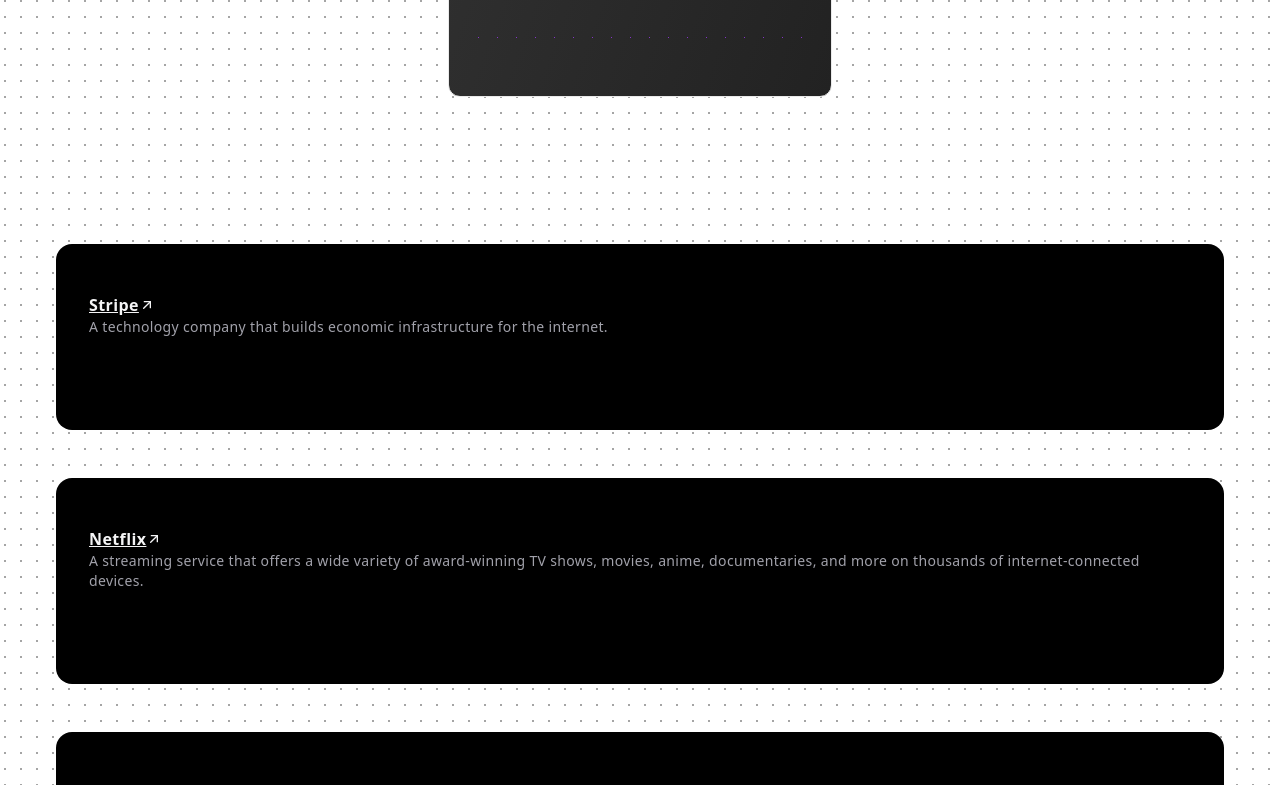
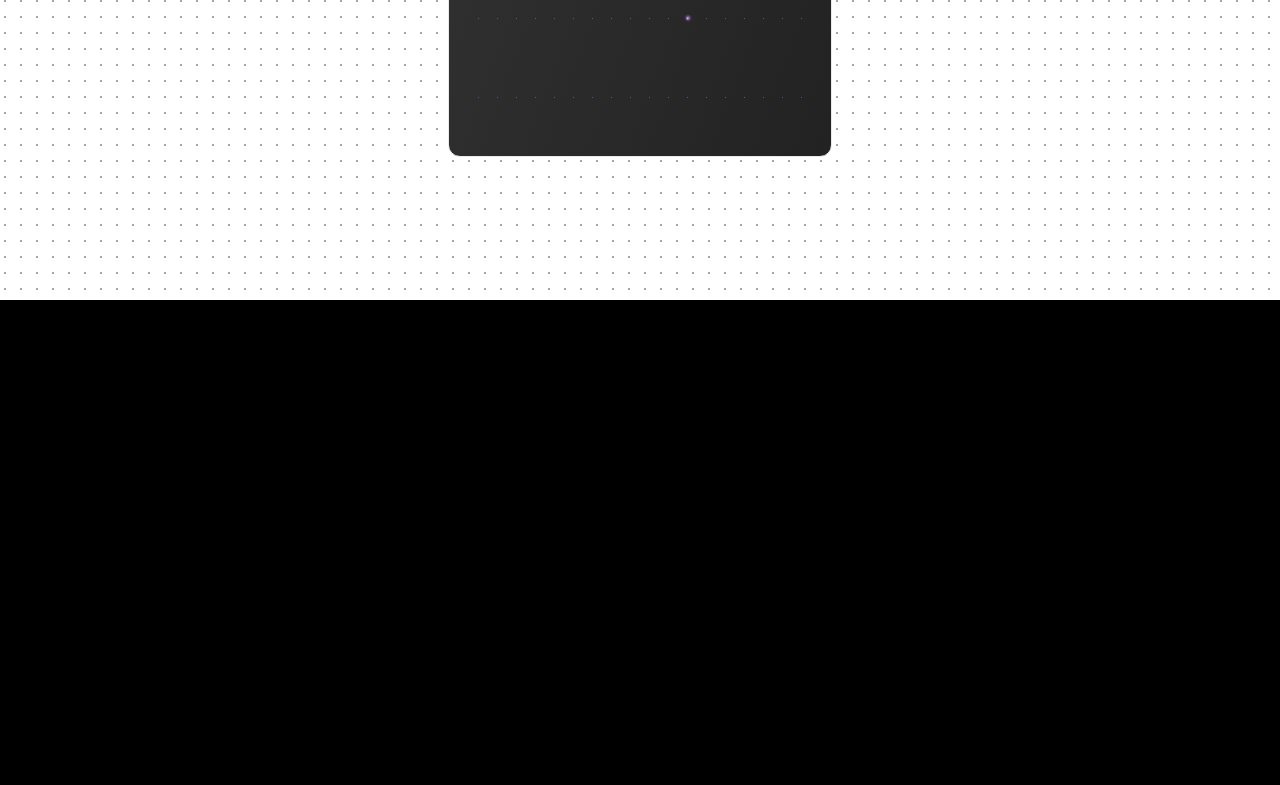
Before and after one commit to raptor-07/Job-Scouter, a Next.js app: page /jobs in a window 1280 px wide. Shown: the part 500-1285 px from the top of the page. After the commit the page ends 800 px from the top, so only its background shows below. Built offline with nearby package versions, Linux system fonts and the light colour scheme.

Commit message:
feat: refractor: jobs page.tsx

```diff
--- a/src/app/jobs/page.tsx
+++ b/src/app/jobs/page.tsx
@@ -1,6 +1,6 @@
 "use client";
 
-import React from "react";
+import React, { useState, useRef, ChangeEvent, DragEvent } from "react";
 import { HoverEffect } from "@/components/ui/jobs/card-hover";
 import { GlowingStarsBackground } from "@/components/ui/jobs/glowing-bg";
 import {
@@ -8,12 +8,103 @@
   GlowingStarsTitle,
 } from "@/components/ui/jobs/glowing-dots";
 import { DotBackground } from "@/components/ui/dot-background";
+import { TextWriter } from "@/components/ui/jobs/text-writer";
+import { getJobsHandler } from "@/actions/getJobsHandler";
+import { set } from "zod";
 
 const Page = () => {
+  const fileInputRef = useRef<HTMLInputElement>(null);
+  const [loading, setLoading] = useState<boolean>(false);
+
+  const [jobs, setJobs] = useState<any[]>([]);
+  const [words, setWords] = useState<string>("");
+
+  const handleDragOver = (e: DragEvent<HTMLDivElement>) => {
+    e.preventDefault();
+  };
+
+  const handleDragLeave = (e: DragEvent<HTMLDivElement>) => {
+    e.preventDefault();
+  };
+
+  const handleDrop = async (e: DragEvent<HTMLDivElement>) => {
+    e.preventDefault();
+
+    if (e.dataTransfer.files) {
+      setLoading(false);
+      setJobs([]);
+      setWords("");
+
+      let files = Array.from(e.dataTransfer.files);
+      console.log(files);
+      files = files.filter((file: File) => file.type === "application/pdf");
+
+      if (files.length === 0) {
+        alert("Please upload a PDF file again.");
+        return;
+      }
+      const formData = new FormData();
+      formData.append("resume", files[0]);
+
+      const bodyElement = document.querySelector("body");
+      if (bodyElement) {
+        bodyElement.style.filter = "blur(6px)";
+      }
+
+      const mergedData = await getJobsHandler(formData);
+      if (bodyElement) {
+        bodyElement.style.filter = "none";
+      }
+      setJobs(mergedData.jobs);
+      setWords(mergedData.market_info);
+      setLoading(true);
+    }
+  };
+
+  const handleFileSelect = async (e: ChangeEvent<HTMLInputElement>) => {
+    if (e.target.files) {
+      setLoading(false);
+      setJobs([]);
+      setWords("");
+      let files = Array.from(e.target.files);
+      console.log(files);
+      files = files.filter((file: File) => file.type === "application/pdf");
+      if (files.length === 0) {
+        alert("Please upload a PDF file again.");
+        return;
+      }
+      const formData = new FormData();
+      formData.append("resume", files[0]);
+
+      const bodyElement = document.querySelector("body");
+      if (bodyElement) {
+        bodyElement.style.filter = "blur(6px)";
+      }
+
+      const mergedData = await getJobsHandler(formData);
+      if (bodyElement) {
+        bodyElement.style.filter = "none";
+      }
+      setJobs(mergedData.jobs);
+      setWords(mergedData.market_info);
+      setLoading(true);
+    }
+  };
+
+  const handleClick = () => {
+    fileInputRef.current?.click();
+  };
+
   return (
     <div>
       <DotBackground>
-        <div className="flex min-h-[85vh] py-20 items-center justify-center antialiased">
+        <div
+          className="flex min-h-[100vh] py-20 items-center justify-center antialiased p-0 m-0"
+          onDragOver={handleDragOver}
+          onDragLeave={handleDragLeave}
+          onDrop={handleDrop}
+          onClick={handleClick}
+        >
           <GlowingStarsBackground>
             <div className="absolute top-1/2 left-1/2 transform -translate-x-1/2 -translate-y-1/2 min-w-[40vw] sm:min-w-[80vw] flex flex-col items-center">
               <GlowingStarsDescription className="-translate-y-5/18 text-nowrap opacity-70 mr-[70px]">
@@ -23,57 +114,25 @@
             </div>
           </GlowingStarsBackground>
         </div>
-        <div className="max-w-7xl mx-auto px-8">
-          <HoverEffect items={projects} />
-        </div>
+        <input
+          ref={fileInputRef}
+          type="file"
+          style={{ display: "none" }}
+          accept=".pdf"
+          onChange={handleFileSelect}
+        />
+        {loading && (
+          <div>
+            <TextWriter words={words} />
+
+            <div className="max-w-7xl mx-auto px-8">
+              <HoverEffect items={jobs} />
+            </div>
+          </div>
+        )}
       </DotBackground>
     </div>
   );
 };
 
-export const projects = [
-  {
-    title: "Stripe",
-    description:
-      "A technology company that builds economic infrastructure for the internet.",
-    company_link: "https://stripe.com",
-    job_link: "https://stripe.com/jobs",
-  },
-  {
-    title: "Netflix",
-    description:
-      "A streaming service that offers a wide variety of award-winning TV shows, movies, anime, documentaries, and more on thousands of internet-connected devices.",
-    company_link: "https://netflix.com",
-    job_link: "https://netflix.com/jobs",
-  },
-  {
-    title: "Apple",
-    description:
-      "A multinational technology company that specializes in consumer electronics, computer software, and online services.",
-    company_link: "https://apple.com",
-    job_link: "https://apple.com/jobs",
-  },
-  {
-    title: "Amazon",
-    description:
-      "A multinational technology company focusing on e-commerce, cloud computing, digital streaming, and artificial intelligence.",
-    company_link: "https://amazon.com",
-    job_link: "https://amazon.com/jobs",
-  },
-  {
-    title: "Microsoft",
-    description:
-      "A multinational technology company that develops, manufactures, licenses, supports, and sells computer software, consumer electronics, personal computers, and related services.",
-    company_link: "https://microsoft.com",
-    job_link: "https://microsoft.com/jobs",
-  },
-  {
-    title: "Google",
-    description:
-      "A multinational technology company that specializes in Internet-related services and products, which include online advertising technologies, a search engine, cloud computing, software, and hardware.",
-    company_link: "https://google.com",
-    job_link: "https://google.com/jobs",
-  },
-];
-
 export default Page;
```
